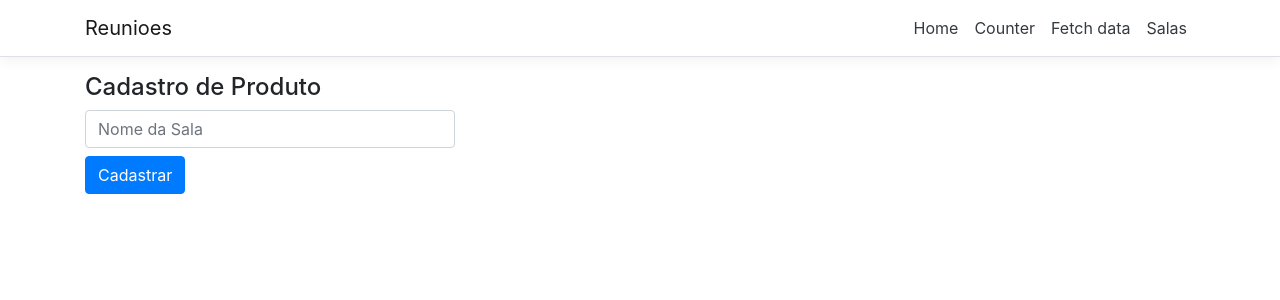
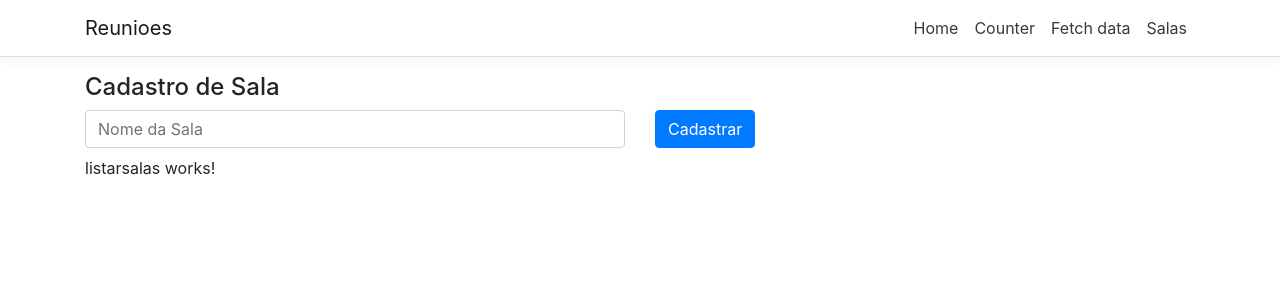
Before and after one commit to gopianco/Reunioes, an Angular app in the folder Reunioes/ClientApp/: page /sala in a window 1280 px wide. Shown: the top 300 px of the page. Built offline with nearby package versions, Linux system fonts and the light colour scheme.

Commit message:
ajuste layout

```diff
--- a/Reunioes/ClientApp/src/app/app.module.ts
+++ b/Reunioes/ClientApp/src/app/app.module.ts
@@ -11,6 +11,7 @@ import { CounterComponent } from './counter/counter.component';
 import { FetchDataComponent } from './fetch-data/fetch-data.component';
 import { SalaComponent } from './sala/sala.component';
 import { SalaService } from './services/sala.service';
+import { ListarsalasComponent } from './listarsalas/listarsalas.component';
 
 
 @NgModule({
@@ -21,6 +22,7 @@ import { SalaService } from './services/sala.service';
     CounterComponent,
     FetchDataComponent,
     SalaComponent,
+    ListarsalasComponent,
 
   ],
   imports: [
--- a/Reunioes/ClientApp/src/app/sala/sala.component.html
+++ b/Reunioes/ClientApp/src/app/sala/sala.component.html
@@ -1,9 +1,13 @@
 
-<h1 class="h4 mt-3">Cadastro de Produto</h1>
+<h1 class="h4 mt-3">Cadastro de Sala</h1>
 
+
+<form >
+  <div class="row">
+    <div class="col">
       <label for="inputNome" class="sr-only">Nome da Sala</label>
       <input type="text" id="inputNome"
-  class="form-control mb-2 col-md-4"
+        class="form-control mb-2"
         [ngClass] = "{
           'is-invalid': nome.invalid && (nome.dirty || nome.touched),
           'is-valid': nome.valid && (nome.dirty || nome.touched)
@@ -19,11 +23,15 @@
             Nome da Sala é de preenchimento obrigatório
           </div>
         </div>
-
+    </div>
+    <div class="col">
       <button class="btn btn-primary" (click)="cadastrar()" [disabled]="ativarSpinner">
         <span class="spinner-border spinner-border-sm" role="status" aria-hidden="true" *ngIf="ativarSpinner"></span>
         Cadastrar
       </button>
+    </div>
+  </div>
+</form>
 
 <div class="alert alert-danger mt-2" role="alert" *ngIf="mensagem">
   <h4 class="alert-heading"></h4>
@@ -34,3 +42,6 @@
   <h4 class="alert-heading"></h4>
   Sala cadastrada com sucesso!
 </div>
+
+
+<app-listarsalas></app-listarsalas>
```
Lines whose indentation alone changed are shown as unchanged.
